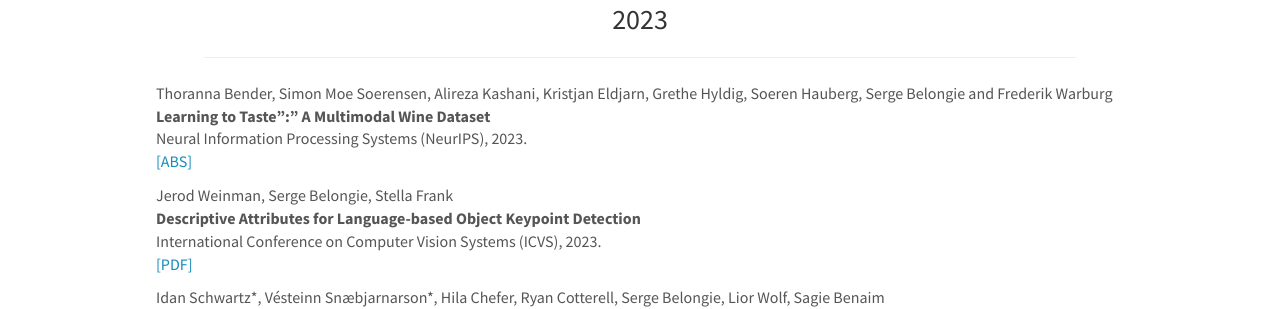
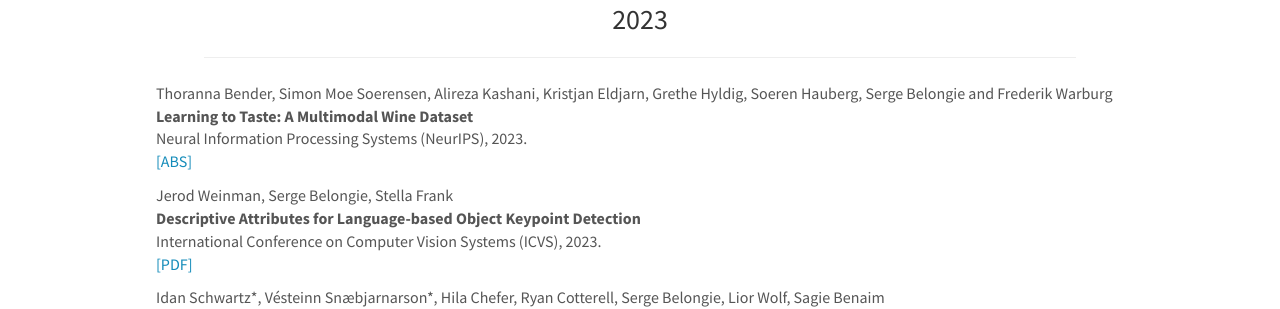
Before and after one commit to BelongieLab/belongielab.github.io, a Jekyll site: the page built from _pages/publications.md, in a window 1280 px wide and 900 px high. Shown: the part 189-498 px from the top of the window. Built offline with Jekyll 4.4.1, drawn with Linux system fonts in a browser that asks for light colours; nearby versions of some CDN libraries.

```diff
--- a/_data/publist.yml
+++ b/_data/publist.yml
@@ -1,5 +1,5 @@
 - address: New Orleans
-  title: Learning to Taste":" A Multimodal Wine Dataset
+  title: "Learning to Taste: A Multimodal Wine Dataset"
   author: Thoranna Bender, Simon Moe Soerensen, Alireza Kashani, Kristjan Eldjarn, Grethe Hyldig, Soeren Hauberg, Serge Belongie and Frederik Warburg
   link:
     display: ABS
```
